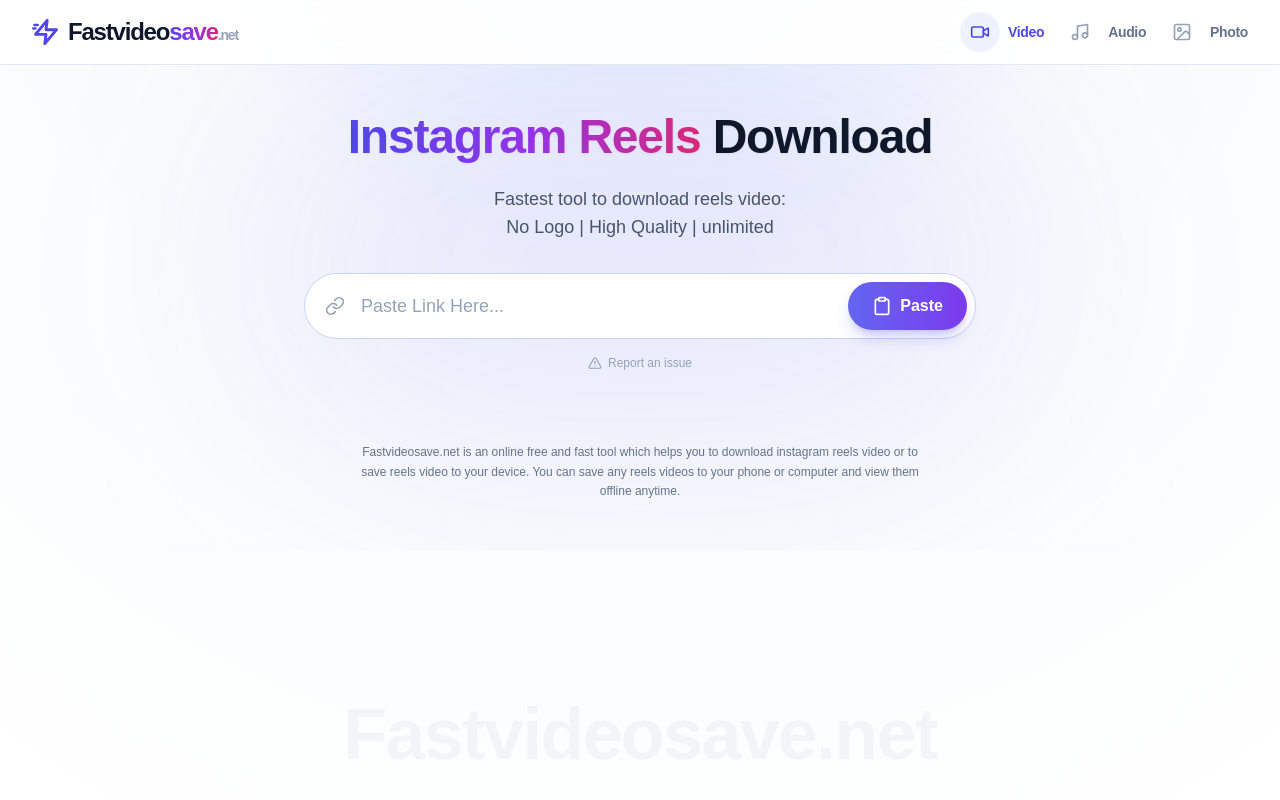
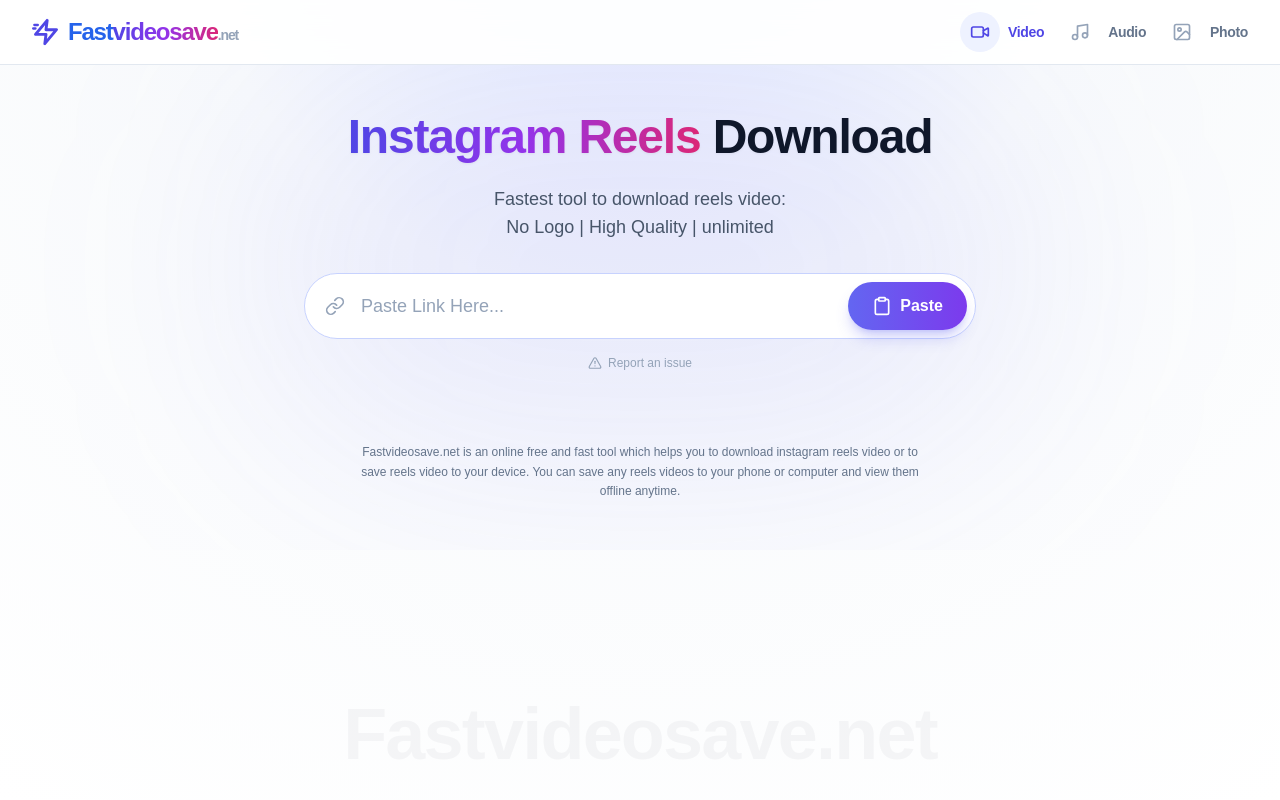
Before and after one commit to Somesh-Vatsraj/fastvideosave-clone, a React (Vite) app: page / in a window 1280 px wide. Shown: the top 800 px of the page. Built offline with nearby package versions, Linux system fonts and the light colour scheme; a web font is replaced by a local one.

Commit message:
Update Header.jsx

```diff
--- a/src/components/Header.jsx
+++ b/src/components/Header.jsx
@@ -1,5 +1,6 @@
 import { Link, NavLink, useLocation } from 'react-router-dom'
 import { Video, Music, Image as ImageIcon } from 'lucide-react'
+import { SITE } from '../config/site'
 
 const navItems = [
   { label: 'Video', icon: Video, to: '/', match: ['/', '/video-downloader', '/reels-downloader', '/story-downloader', '/facebook-downloader'] },
@@ -20,8 +21,9 @@ export default function Header() {
               <path d="M5 6H2M3 9H1" stroke="currentColor" strokeWidth="2" strokeLinecap="round" />
             </svg>
             <div className="text-xl sm:text-2xl font-black tracking-tighter text-slate-900 leading-none">
-              Fastvideo<span className="text-gradient">save</span>
-              <span className="text-slate-400 text-sm font-bold">.net</span>
+              <span className="text-blue-600">{SITE.brandPart1}</span>
+              <span className="text-gradient">{SITE.brandPart2}</span>
+              <span className="text-slate-400 text-sm font-bold">{SITE.brandPart3}</span>
             </div>
           </Link>
 
@@ -37,13 +39,11 @@ export default function Header() {
                       active ? 'text-indigo-600' : 'text-slate-500 hover:text-slate-900'
                     }`}
                   >
-                    <div
-                      className={`w-10 h-10 rounded-full flex items-center justify-center transition-all duration-300 ${
-                        active
-                          ? 'bg-indigo-50 text-indigo-600'
-                          : 'bg-transparent text-slate-400 group-hover/nav:bg-slate-50 group-hover/nav:text-slate-500'
-                      }`}
-                    >
+                    <div className={`w-10 h-10 rounded-full flex items-center justify-center transition-all duration-300 ${
+                      active
+                        ? 'bg-indigo-50 text-indigo-600'
+                        : 'bg-transparent text-slate-400 group-hover/nav:bg-slate-50 group-hover/nav:text-slate-500'
+                    }`}>
                       <Icon className="w-5 h-5" strokeWidth={2} />
                     </div>
                     <span className="hidden sm:inline ml-2 font-bold text-sm tracking-tight">
```
